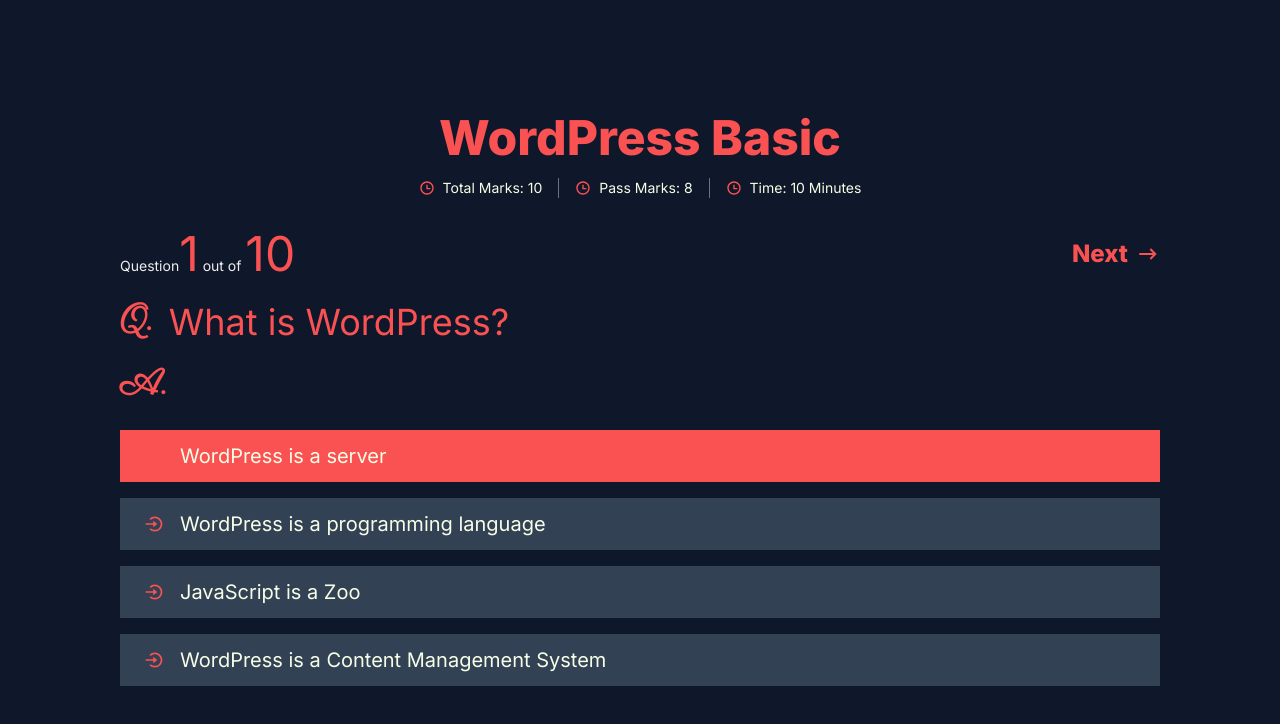
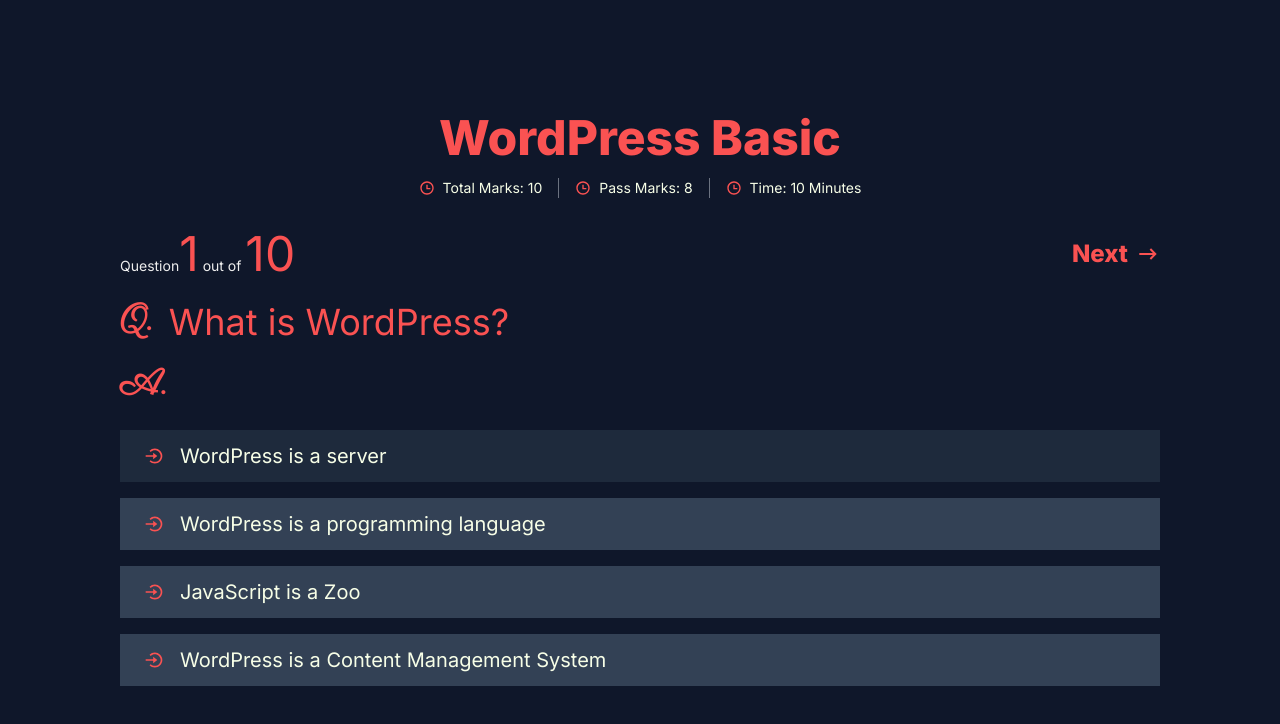
Before and after one commit to asmsaiff/react-quiz-app, a React (Create React App) app: page / in a window 1280 px wide. In both pictures the pointer is over the button "WordPress is a server". Shown: the top 724 px of the page. Built offline with nearby package versions, Linux system fonts and the light colour scheme.

Commit message:
modify designs

```diff
--- a/src/assets/css/custom.css
+++ b/src/assets/css/custom.css
@@ -46,5 +46,5 @@
 }
 
 .ans:hover {
-    background-color: var(--color-primary);
+    background-color: #1e2a3c;
 }
--- a/src/components/App.jsx
+++ b/src/components/App.jsx
@@ -139,7 +139,7 @@
 											}}
 											className='flex bg-third items-center text-left gap-4 py-3 px-2 sm:px-6 text-sm md:text-xl ans'
 										>
-											<BiLogInCircle className='text-primary' />
+											<BiLogInCircle className='question-icon text-primary' />
 											<span>{ansOptions.option}</span>
 										</button>
 									);
```
